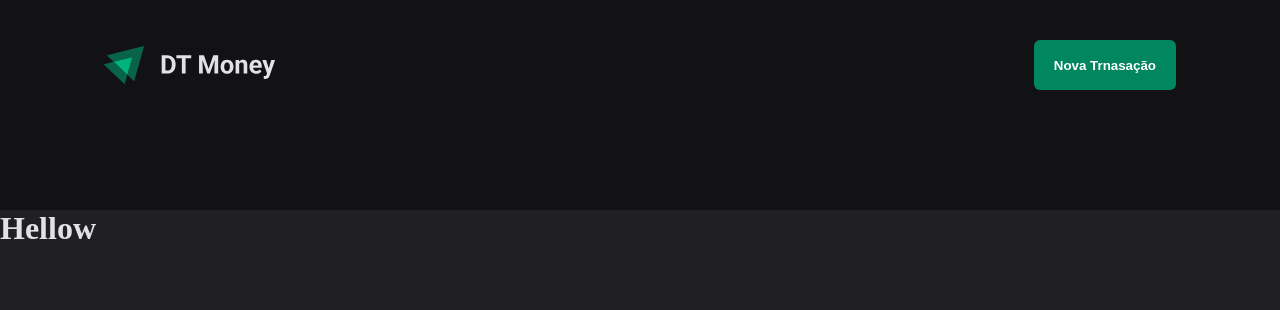
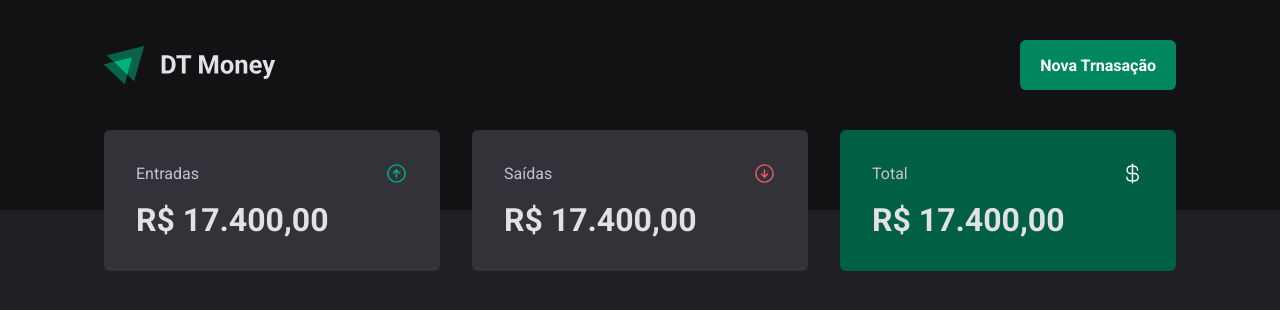
Before and after one commit to falaigor/dt-money, a React (Vite) app: page / in a window 1280 px wide. Shown: the top 310 px of the page. Built offline with nearby package versions, Linux system fonts and the light colour scheme.

Commit message:
create Summary component

```diff
--- a/package.json
+++ b/package.json
@@ -9,6 +9,7 @@
     "preview": "vite preview"
   },
   "dependencies": {
+    "phosphor-react": "^1.4.1",
     "react": "^18.2.0",
     "react-dom": "^18.2.0",
     "styled-components": "^5.3.5"
--- a/src/components/Summary/index.tsx
+++ b/src/components/Summary/index.tsx
@@ -1,3 +1,32 @@
+import { SummaryCard, SummaryContainer } from "./styled";
+import { ArrowCircleUp, ArrowCircleDown, CurrencyDollar } from "phosphor-react";
+
 export function Summary() {
-  return <div>Summary</div>;
+  return (
+    <SummaryContainer>
+      <SummaryCard>
+        <header>
+          <span>Entradas</span>
+          <ArrowCircleUp size={23} color="#00b37e" />
+        </header>
+        <strong> R$ 17.400,00</strong>
+      </SummaryCard>
+
+      <SummaryCard>
+        <header>
+          <span>Saídas</span>
+          <ArrowCircleDown size={23} color="#F75A68" />
+        </header>
+        <strong> R$ 17.400,00</strong>
+      </SummaryCard>
+
+      <SummaryCard variant="green">
+        <header>
+          <span>Total</span>
+          <CurrencyDollar size={23} color="#fff" />
+        </header>
+        <strong> R$ 17.400,00</strong>
+      </SummaryCard>
+    </SummaryContainer>
+  );
 }
--- a/src/components/Summary/styled.ts
+++ b/src/components/Summary/styled.ts
@@ -1,34 +1,43 @@
-import styled from "styled-components";
+import styled, { css } from "styled-components";
 
-export const HeaderContainer = styled.header`
-  background: ${(props) => props.theme["gray-900"]};
-  padding: 2.5rem 0 7.5rem;
-`;
-
-export const HeaderContent = styled.div`
+export const SummaryContainer = styled.section`
   width: 100%;
   max-width: 1120px;
   margin: 0 auto;
   padding: 0 1.5rem;
 
-  display: flex;
-  align-items: center;
-  justify-content: space-between;
+  display: grid;
+  grid-template-columns: repeat(3, 1fr);
+  gap: 2rem;
+
+  margin-top: -5rem;
 `;
 
-export const NewTransactionButton = styled.button`
-  height: 50px;
-  border: 0;
+interface SummaryCardProps {
+  variant?: "green";
+}
+
+export const SummaryCard = styled.div<SummaryCardProps>`
+  background-color: ${(props) => props.theme["gray-600"]};
   border-radius: 6px;
-  color: ${(props) => props.theme["white"]};
-  background: ${(props) => props.theme["green-500"]};
+  padding: 2rem;
 
-  padding: 0 1.25rem;
-  font-weight: bold;
-  cursor: pointer;
+  header {
+    display: flex;
+    align-items: center;
+    justify-content: space-between;
+    color: ${(props) => props.theme["gray-300"]};
+  }
 
-  &:hover {
-    transition: background-color 0.2s;
-    background: ${(props) => props.theme["green-700"]};
+  strong {
+    display: block;
+    margin-top: 1rem;
+    font-size: 2rem;
   }
+
+  ${(props) =>
+    props.variant === "green" &&
+    css`
+      background-color: ${props.theme["green-700"]};
+    `}
 `;
--- a/src/pages/Transactions/index.tsx
+++ b/src/pages/Transactions/index.tsx
@@ -1,10 +1,11 @@
 import { Header } from "../../components/Header";
+import { Summary } from "../../components/Summary";
 
 export function Transactions() {
   return (
     <div>
       <Header />
-      <h1>Hellow</h1>
+      <Summary />
     </div>
   );
 }
--- a/src/styles/global.ts
+++ b/src/styles/global.ts
@@ -19,7 +19,7 @@
   }
 
   body, input, textarea, button {
-    font-family: 400 1rem 'Roboto', sans-serif
+    font: 400 1rem 'Roboto', sans-serif
   }
 
 `;
```
Also changed, not shown: 1 other file (tests, documents, lock files or other folders).
